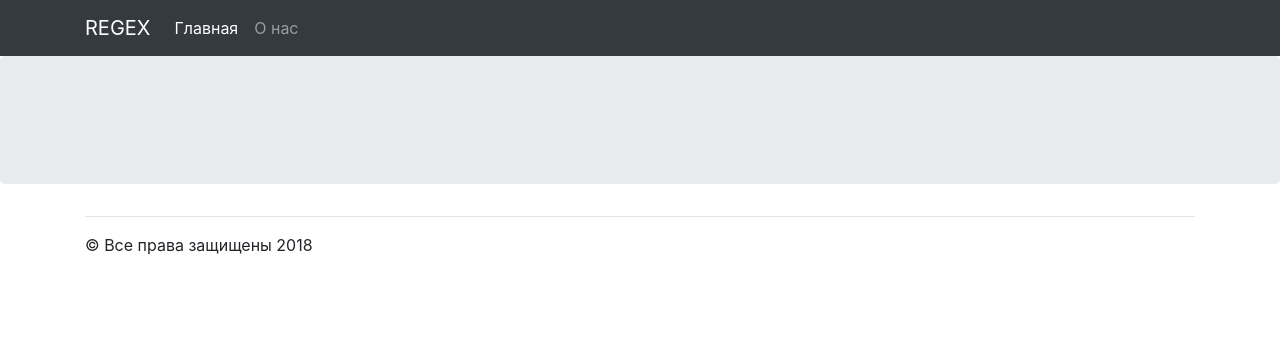
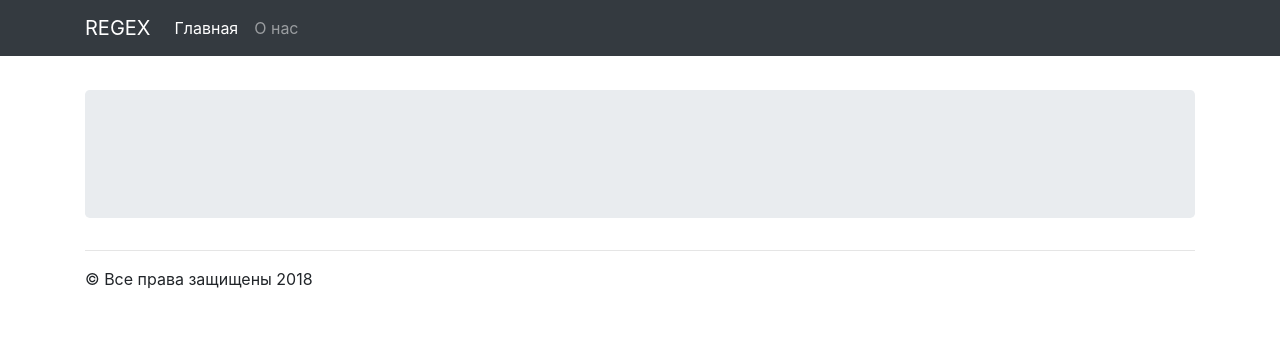
Before and after one commit to Alutery/regular-expressions, a Django app: template mainApp/templates/mainApp/basic.html in a window 1280 px wide. Shown: the top 356 px of the page. Run offline with Django 3.2, Linux system fonts and the light colour scheme; the template is opened without the code that fills it, so the values that code supplies are empty; parts of the project's set-up code (start-up, migrations or seed data) failed here and were passed over; some libraries are stand-ins or nearby versions.

Commit message:
something

```diff
--- a/mainApp/templates/mainApp/home.html
+++ b/mainApp/templates/mainApp/home.html
@@ -55,6 +55,7 @@
                             <input id="id_registration_password" class="form-control" placeholder="Пароль" spellcheck="true" autocomplete="password" name="password" type="email">
                         </div>
                     </form>
+                    <br>
                     <div class="text-right">
                         <button class="btn btn-success btn-block" data-dismiss="modal">Регистрация</button>
                     </div>
@@ -71,6 +72,7 @@
                             <input id="id_login_password" class="form-control" placeholder="Пароль" spellcheck="true" autocomplete="password" name="password" type="email">
                         </div>
                     </form>
+                      <br>
                        <div class="text-right">
                             <button class="btn btn-success btn-block" data-dismiss="modal">Вход</button>
                         </div>
--- a/mainApp/templates/mainApp/wrapper.html
+++ b/mainApp/templates/mainApp/wrapper.html
@@ -16,9 +16,12 @@
     {% endblock %}
     </title>
 
+    <style>
+        body {padding-top: 90px}
+    </style>
 </head>
 <body>
-    <nav class="navbar navbar-expand-md navbar-dark bg-dark">
+    <nav class="navbar navbar-expand-md navbar-dark bg-dark fixed-top">
        <div class="container">
 
         <a href="#" class="navbar-brand" >REGEX</a>
@@ -42,6 +45,7 @@
         </div>
         </div>
     </nav>
+    <main role="main" class="container">
     <div class="jumbotron">
     <div class="container-fluid">
 
@@ -53,6 +57,7 @@
 
     </div>
   </div>
+  </main>
   <div class="container">
     <hr>
     &copy; Все права защищены 2018
```
